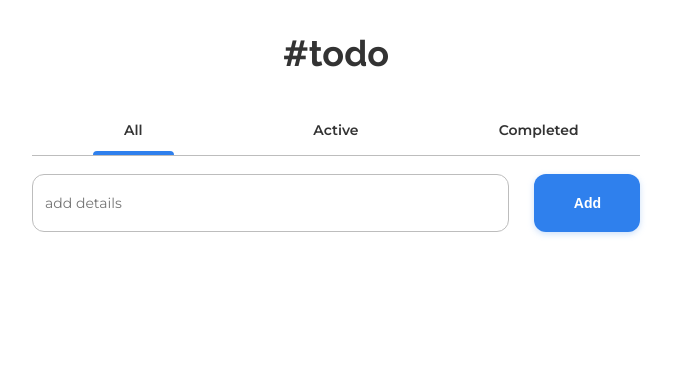
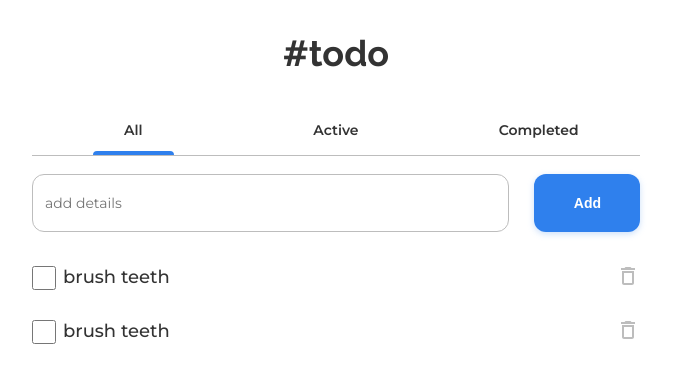
Before and after one commit to DoIfeanyichukwu/todo-app, a React (Vite) app: page / in a window 1280 px wide. Shown: the top 382 px of the page, without its empty margins (304-977 px from the left). Built offline with nearby package versions, Linux system fonts and the light colour scheme.

Commit message:
completed task and delete component for now i.e no functionality yet

```diff
--- a/src/App.jsx
+++ b/src/App.jsx
@@ -1,7 +1,10 @@
-// import logo from './logo.svg'
+import { useState } from 'react'
 import styled from 'styled-components'
+
 import TabSection from './Components/TabSection'
 import AddTask from './Components/AddTask'
+import Tasks from './Components/Tasks'
+import Task from './Components/Task'
 
 const H1 = styled.h1`
   font-weight: 700;
@@ -17,6 +20,7 @@ const H1 = styled.h1`
 
 function App(props) {
 
+
   return (
     <div className="app">
       <header className='header'>
@@ -25,6 +29,10 @@ function App(props) {
       <main className="main">
         <TabSection />
         <AddTask />
+        <Tasks>
+          <Task task={'brush teeth'} tab="completed"/>
+          <Task task={'brush teeth'} tab="completed"/>
+        </Tasks>
       </main>
     </div>
   )
--- a/src/Components/AddTask.jsx
+++ b/src/Components/AddTask.jsx
@@ -13,6 +13,7 @@ const Button = styled.button`
     border-radius: 12px;
     box-shadow: 0px 2px 6px rgba(127, 177, 243, 0.4);
     border: none;
+    cursor: pointer;
 `
 
 const Input = styled.input`
--- /dev/null
+++ b/src/Components/Delete.jsx
@@ -0,0 +1,27 @@
+import React from 'react'
+import styled from 'styled-components'
+import {MdDeleteOutline} from 'react-icons/md'
+
+
+const Button = styled.button`
+    display: block;
+    border: none;
+    background: transparent;
+    color: #bdbdbd;
+    cursor: pointer;
+
+    & > .delete_icon {
+        width: 24px;
+        height: 24px;
+    }
+`
+
+const Delete = (props) => {
+  return (
+      <Button>
+          <MdDeleteOutline className='delete_icon'/>
+      </Button>
+  )
+}
+
+export default Delete
--- /dev/null
+++ b/src/Components/Task.jsx
@@ -0,0 +1,46 @@
+import React from 'react'
+import styled from 'styled-components'
+import Delete from './Delete'
+
+const Li = styled.li`
+    display: flex;
+    justify-content: space-between;
+    align-items: center;
+`
+
+const Label = styled.label`
+    color: #333333;
+    font-family: "Montserrat", sans-serif;
+    font-weight: 500;
+    font-size: 18px;
+    line-height: 21px;
+    display: flex;
+    align-items: center;
+`
+
+const CheckBox = styled.input`
+    width: 24px;
+    height: 24px;
+    background: #2f80ed;
+    border-radius; 4px;
+    margin-inline-end: 7px;
+`
+
+
+
+const Task = ({task, uuid, tab}) => {
+  return (
+    <Li data-uuid={uuid} className="task_item">
+        <Label>
+            <CheckBox type="checkbox" />
+            {task}
+        </Label>
+        {
+            tab == 'completed' ? <Delete /> : null
+        }
+
+    </Li>
+  )
+}
+
+export default Task
--- /dev/null
+++ b/src/Components/Tasks.jsx
@@ -0,0 +1,11 @@
+import React from 'react'
+
+const Tasks = (props) => {
+  return (
+    <ul className="tasks">
+        {props.children}
+    </ul>
+  )
+}
+
+export default Tasks
--- a/src/index.css
+++ b/src/index.css
@@ -78,8 +78,17 @@
 
 .add_task {
   display: flex;
-  gap: 25px;
+  gap: clamp(10px, 25px, 25px);
+  margin-block-end: 32px;
 }
 .add_task_input {
   flex: 2;
 }
+
+.tasks {
+  list-style: none;
+}
+
+.task_item + .task_item {
+  margin-block-start: 27px;
+}
```
